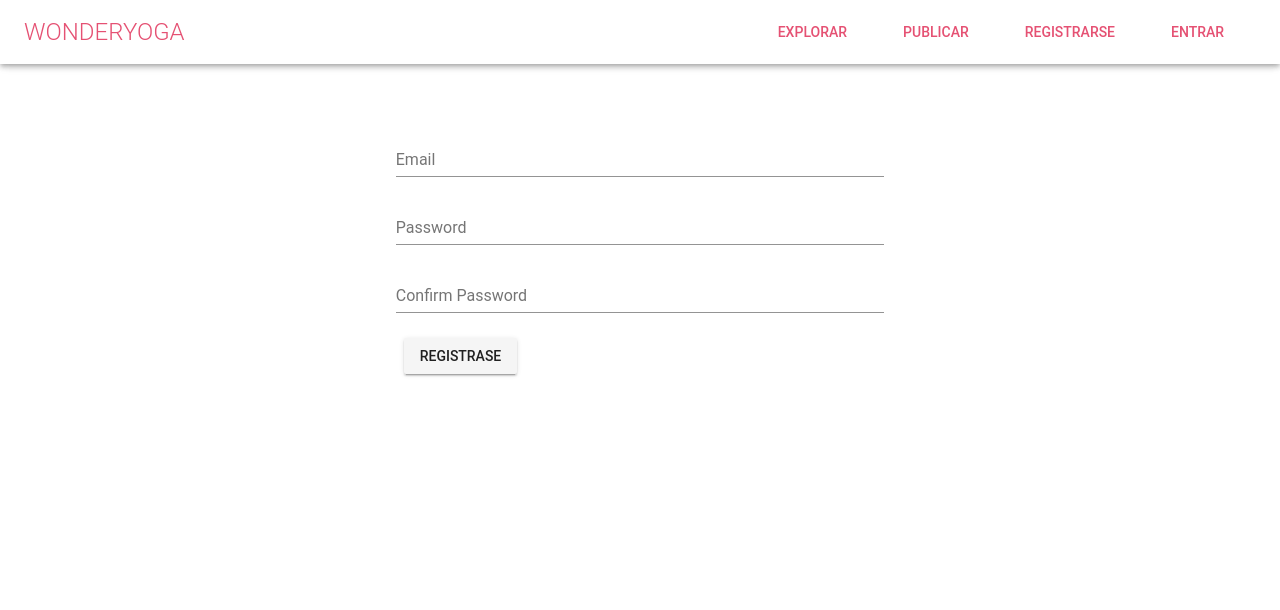
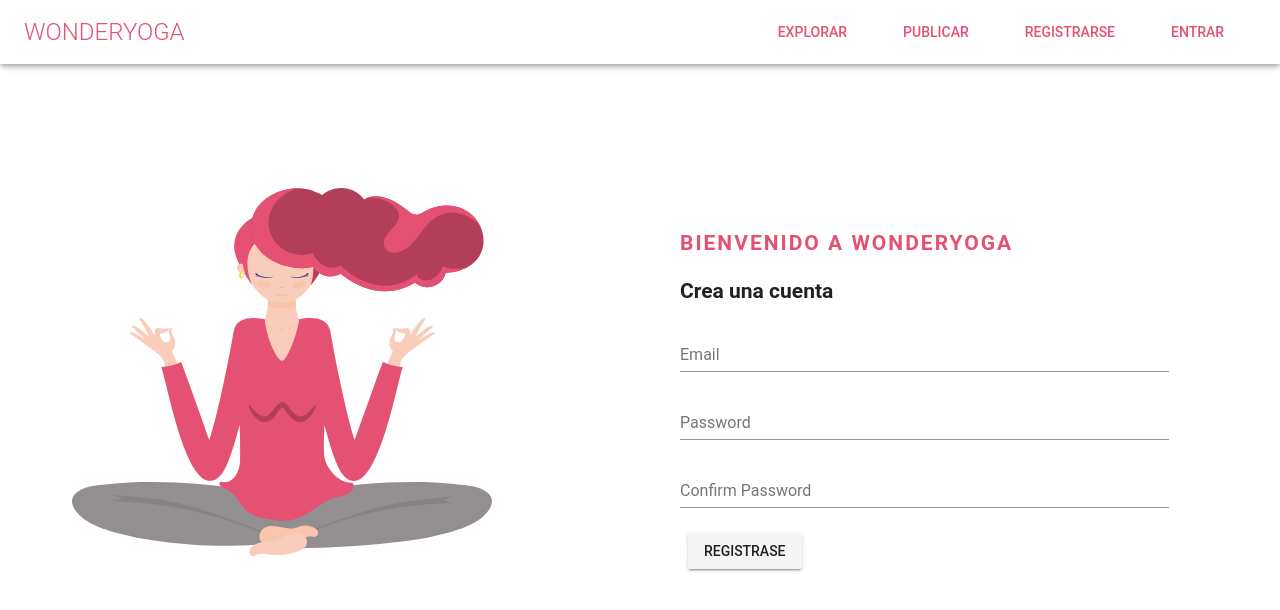
Before and after one commit to ineslaram/wonderyoga, a Vue app: page /registrarse in a window 1280 px wide. Shown: the top 610 px of the page. Built offline with nearby package versions, Linux system fonts and the light colour scheme; a small style sheet from the web is missing.

Commit message:
svg in register + titles

```diff
--- a/package.json
+++ b/package.json
@@ -18,7 +18,8 @@
     "vue": "^2.6.10",
     "vue-router": "^3.0.3",
     "vuetify": "^1.5.5",
-    "vuex": "^3.0.1"
+    "vuex": "^3.0.1",
+    "sass": "^1.23.3"
   },
   "devDependencies": {
     "@vue/cli-plugin-babel": "^3.8.0",
--- a/src/App.vue
+++ b/src/App.vue
@@ -1,15 +1,6 @@
 <template>
   <v-app>
     <nav>
-      <v-snackbar
-        v-model="snackbar"
-        :timeout="5000"
-        color="primary"
-        @registerSucess="snackbar=true"
-      >
-        Te has registrado correctamente !
-        <v-btn flat color="white" @click="snackbar = false">Cerrar</v-btn>
-      </v-snackbar>
     <v-toolbar app class="white">
       <v-toolbar-title flat class="headline text-uppercase">
         <span class="font-weight-light primary--text">WonderYoga</span>
@@ -55,11 +46,10 @@ export default {
         { title: "Publicar" },
         { title: "Registrarse" },
         { title: "Entrar" }
-      ],
-      snackbar: false
-    };
+      ]
+    }
   }
-};
+}
 </script>
 
 <style>
--- a/src/components/users/RegisterForm.vue
+++ b/src/components/users/RegisterForm.vue
@@ -1,9 +1,15 @@
 <template>
-  <v-container>
-    <v-layout row>
-      <v-flex xs12 sm6 offset-sm3>
+  <v-container class="register-container">
+    <v-layout row >
+      <v-flex xs12 sm6 lg6>
+        <img class="register-image" src="../../../src/assets/register_image.svg">
+      </v-flex>
+
+      <v-flex xs12 sm6 lg6>
         <v-card-text>
           <v-container>
+            <h1 class="register-title primary--text mb-3">Bienvenido a WonderYoga</h1>
+            <h2 class="mb-3">Crea una cuenta</h2>
             <form @submit.prevent="onSignUp">
               <v-layout row>
                 <v-flex xs12>
@@ -58,6 +64,7 @@
 
 <script>
  export default {
+   name: 'RegisterForm',
     data () {
       return {
         email: '',
@@ -94,5 +101,19 @@
   }
 </script>
 
-<style lang="scss" scoped>
+<style scoped>
+
+.register-container{
+  margin-top: 100px;
+}
+
+.register-image{
+  width: 30rem;
+}
+
+.register-title{
+  text-transform: uppercase;
+  font-weight: bold;
+  letter-spacing: 2px;;
+}
 </style>
--- a/src/views/Registrarse.vue
+++ b/src/views/Registrarse.vue
@@ -1,21 +1,16 @@
 <template>
   <div>
-    <LoginForm @registerSucess="snackbar= true" />
+    <RegisterForm />
   </div>
 </template>
 
 <script>
 export default {
   name: 'Registrarse',
-  data() {
-    return {
-      snackbar: false
-    };
-  },
   components: {
-    LoginForm: () => import("@/components/users/RegisterForm")
+    RegisterForm: () => import("@/components/users/RegisterForm")
   }
-};
+}
 </script>
 
 <style lang="scss" scoped>
```
Also changed, not shown: src/assets/register_image.svg (added), 1 other file (tests, documents, lock files or other folders).
